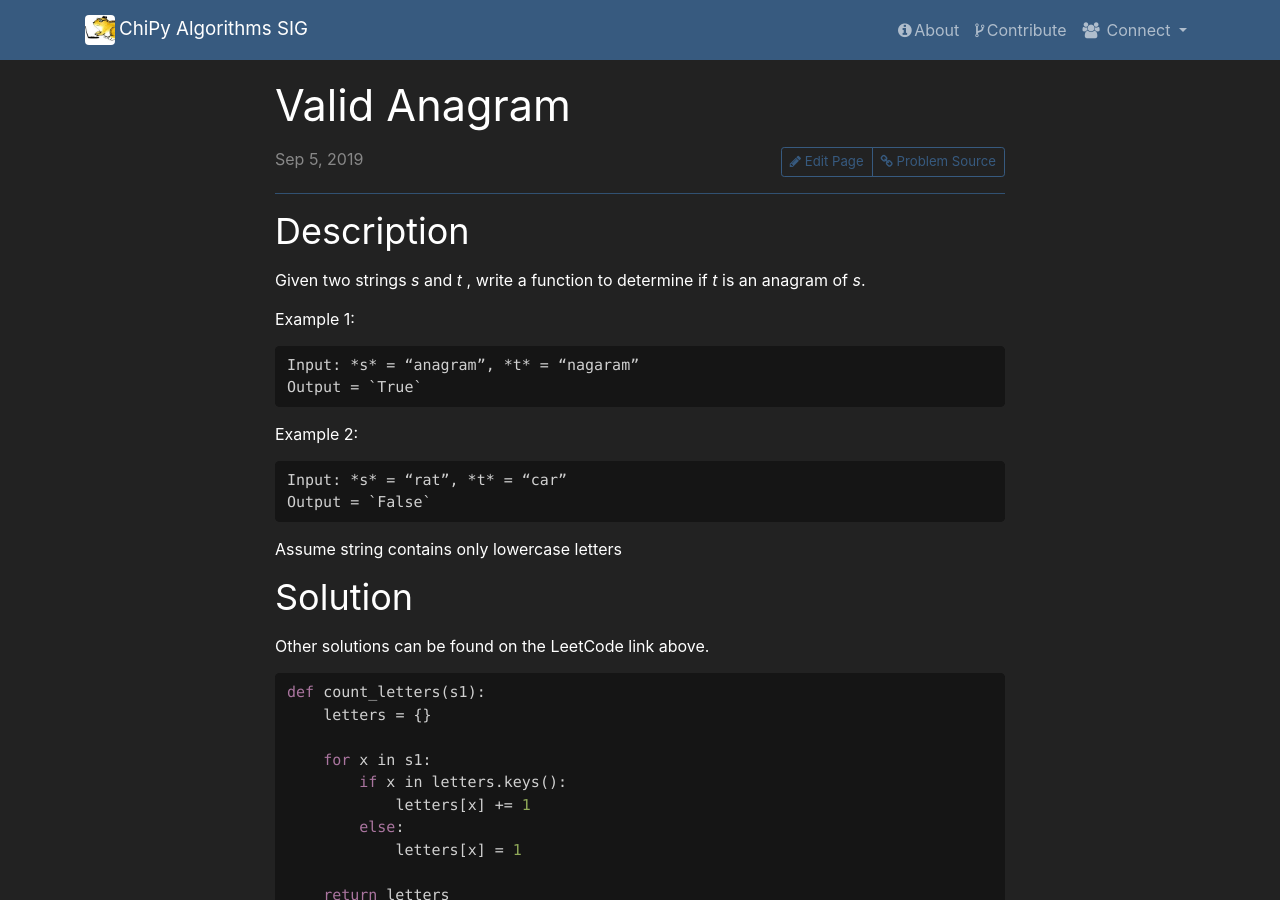
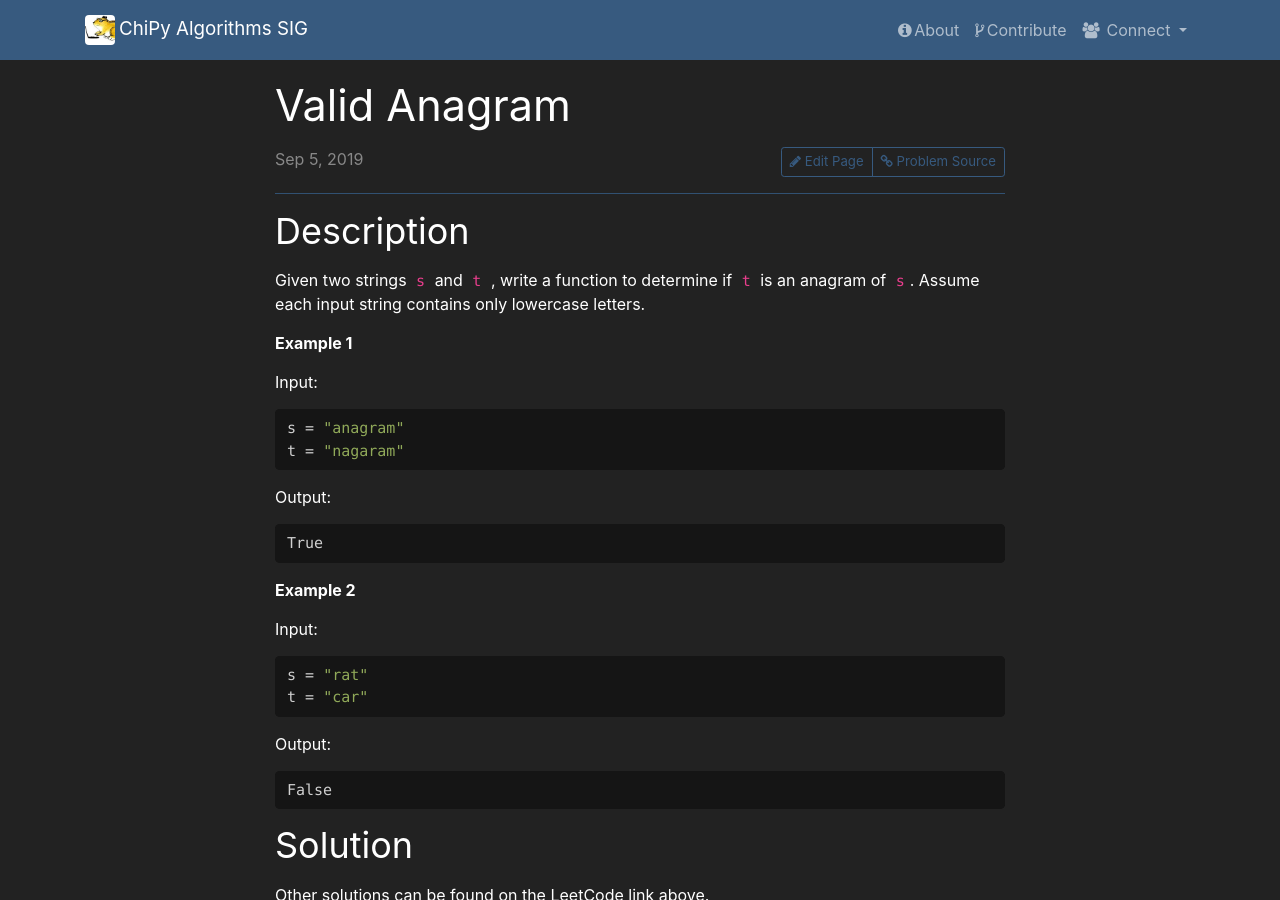
Before and after one commit to chicagopython/algosig, a Jekyll site: the page built from _posts/2019-09-05-valid-anagram.md, in a window 1280 px wide and 900 px high. Built offline with Jekyll 4.4.1, drawn with Linux system fonts in a browser that asks for light colours; nearby versions of some CDN libraries; our own code applies the rules of GitHub Pages for plain Markdown files.

Commit message:
Update 2019-09-05-valid-anagram.md

````diff
--- a/_posts/2019-09-05-valid-anagram.md
+++ b/_posts/2019-09-05-valid-anagram.md
@@ -9,21 +9,33 @@ tags:
 
 ## Description
 
-Given two strings *s* and *t* , write a function to determine if *t* is an anagram of *s*.
+Given two strings `s` and `t` , write a function to determine if `t` is an anagram of `s`. Assume each input string contains only lowercase letters.
 
-Example 1:
-```
-Input: *s* = “anagram”, *t* = “nagaram”
-Output = `True`
+**Example 1**
+
+Input:
+```python
+s = "anagram"
+t = "nagaram"
 ```
 
-Example 2:
+Output:
 ```
-Input: *s* = “rat”, *t* = “car”
-Output = `False`
+True
 ```
 
-Assume string contains only lowercase letters
+**Example 2**
+
+Input:
+```python
+s = "rat"
+t = "car"
+```
+
+Output:
+```
+False
+```
 
 ## Solution
 
````
